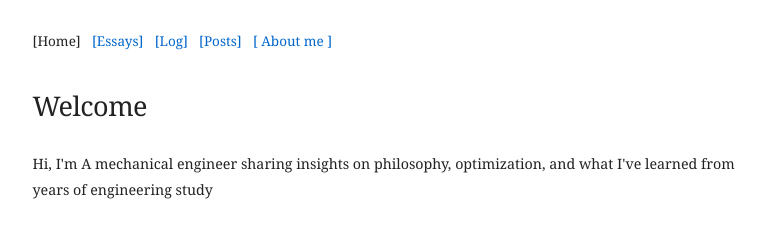
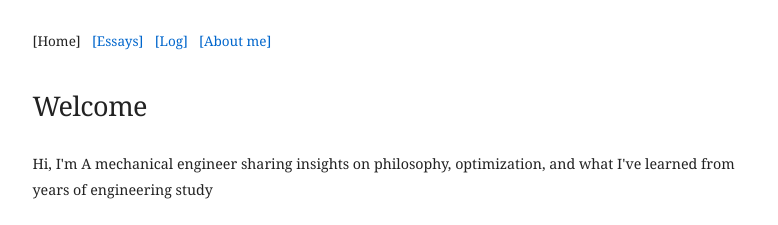
Before and after one commit to HJahanshiri/Hjahanshiri.github.io, a Jekyll site: the page built from index.html, in a window 1280 px wide. Shown: the top 225 px of the page, without its empty margins (250-1028 px from the left). Built offline with Jekyll 4.4.1, drawn with Linux system fonts in a browser that asks for light colours.

Commit message:
Update default.html

```diff
--- a/_layouts/default.html
+++ b/_layouts/default.html
@@ -249,8 +249,7 @@
         <a href="/" {% if page.url == "/" %}class="active"{% endif %}>Home</a>
         <a href="/essays.html" {% if page.url contains '/essays' %}class="active"{% endif %}>Essays</a>
         <a href="/log.html" {% if page.url contains '/log' %}class="active"{% endif %}>Log</a>
-        <a href="/posts.html" {% if page.url contains '/posts' %}class="active"{% endif %}>Posts</a>
-        <a href="/2025-11-27-about-me.md" > About me </a>
+        <a href="/posts.html" {% if page.url contains '/posts' %}class="active"{% endif %}>About me</a>
     </nav>
 
 
```
